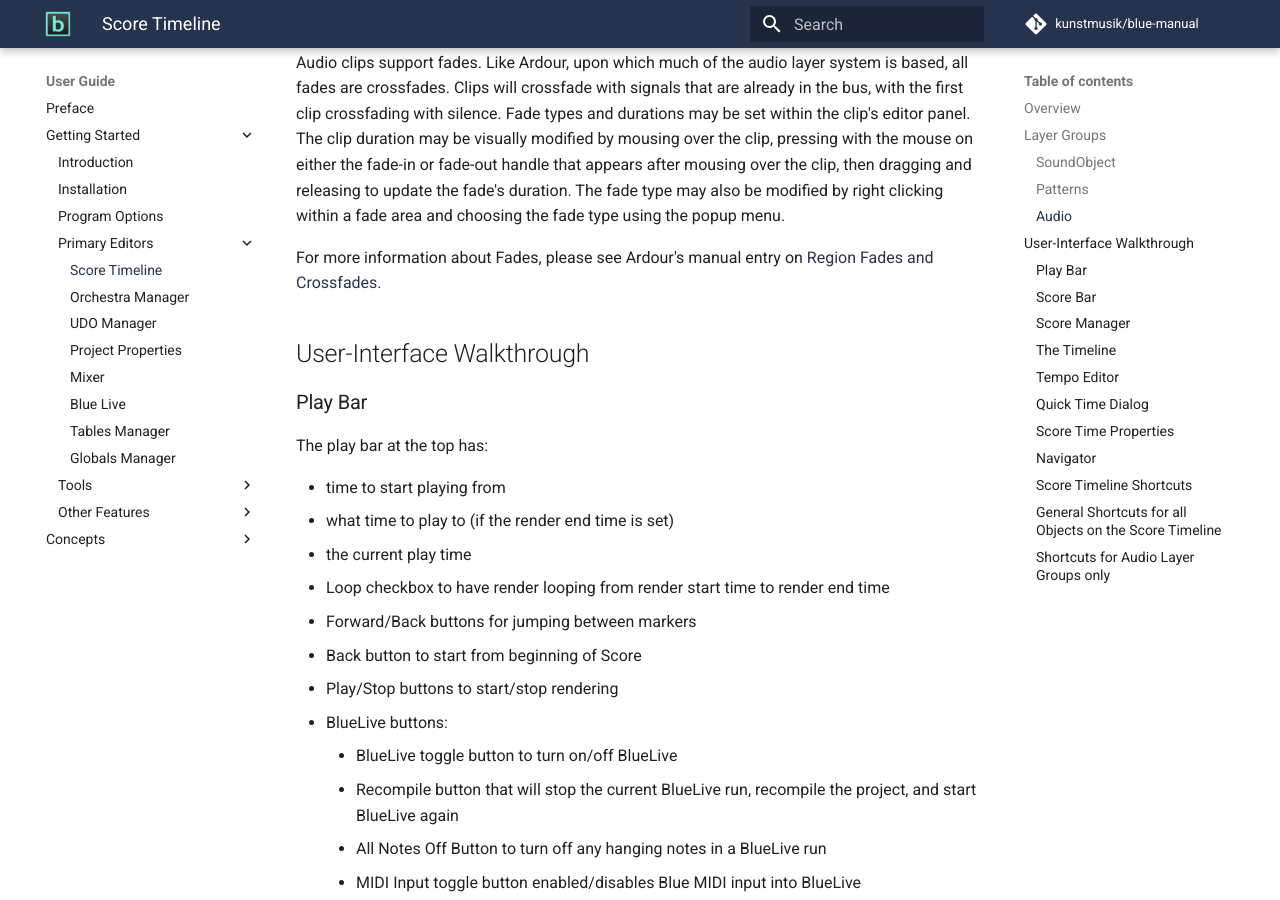
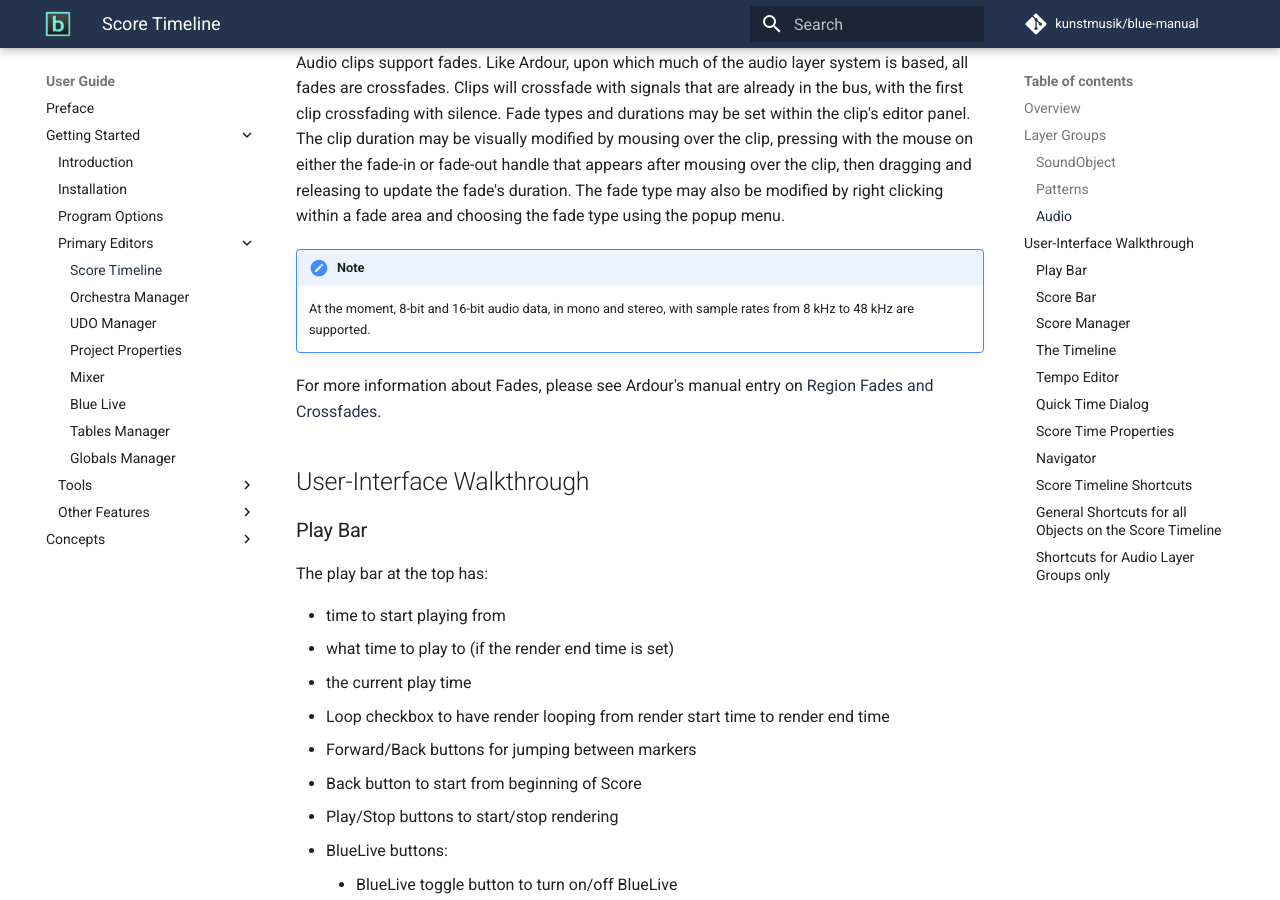
Before and after one commit to kunstmusik/blue-manual, an MkDocs documentation site: the page built from docs/users/gettingStarted/primaryEditors/scoreTimeline.md, in a window 1280 px wide and 900 px high, scrolled down 4868 px. Built offline with MkDocs 1.6.1 and Material for MkDocs 9.7.7, drawn with Linux system fonts in a browser that asks for light colours; comment, search, counter and statistics services are not loaded.

Commit message:
remark on 8 and 16 bit audio only

```diff
--- a/docs/users/gettingStarted/primaryEditors/scoreTimeline.md
+++ b/docs/users/gettingStarted/primaryEditors/scoreTimeline.md
@@ -218,6 +218,11 @@
 modified by right clicking within a fade area and choosing the fade type
 using the popup menu.
 
+!!! note
+
+    At the moment, 8-bit and 16-bit audio data, in mono and stereo,
+    with sample rates from 8 kHz to 48 kHz are supported.
+
 For more information about Fades, please see Ardour's manual entry on
 [Region Fades and
 Crossfades](http://manual.ardour.org/editing-and-arranging/create-region-fades-and-crossfades/).
```
